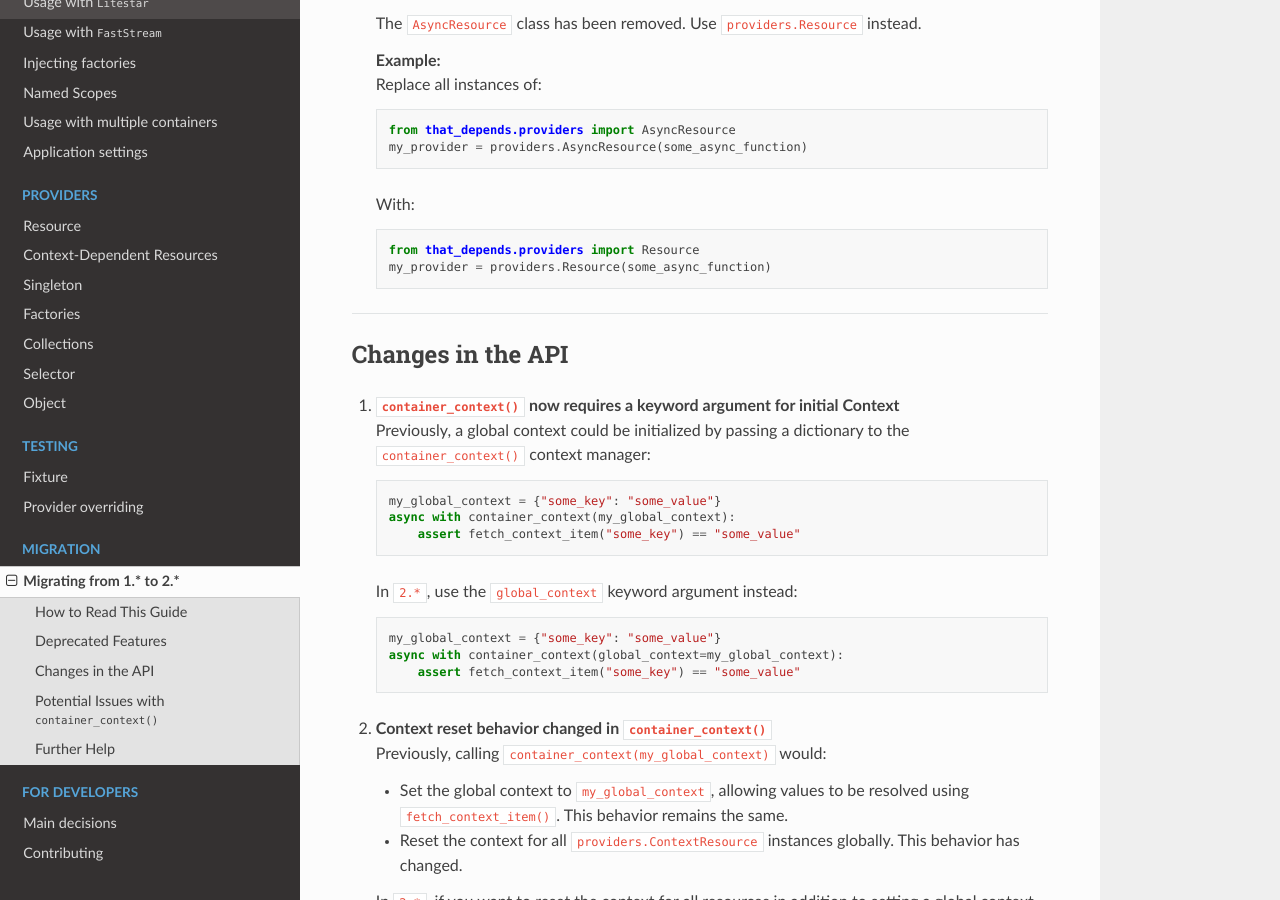
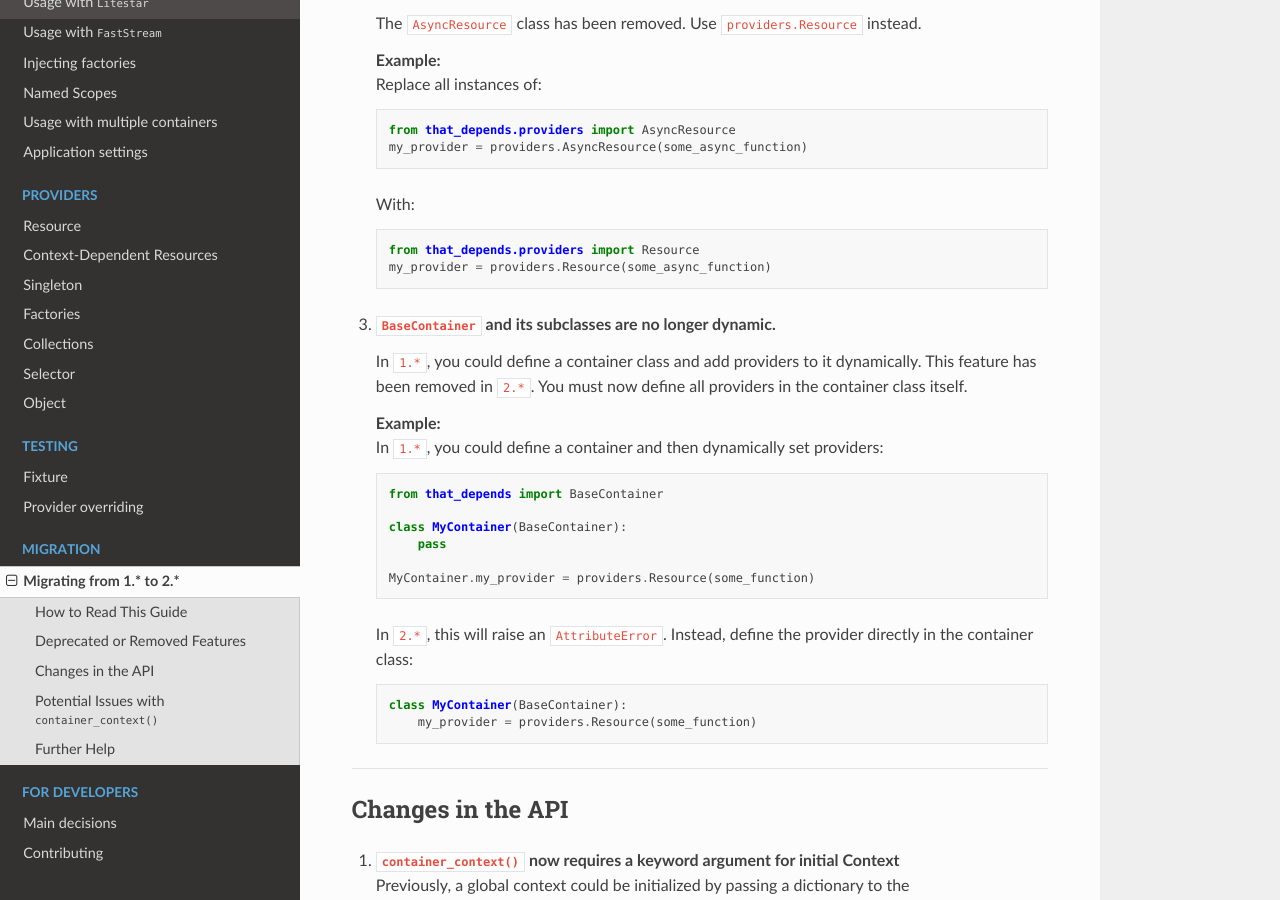
Before and after one commit to modern-python/that-depends, a Sphinx documentation site: the page built from docs/migration/v2.md, in a window 1280 px wide and 900 px high, scrolled down 1003 px. Built offline with Sphinx 7.4.7 and the Read the Docs theme 3.1.0, drawn with Linux system fonts in a browser that asks for light colours; some of the changed text lies outside the part shown.

Commit message:
Updated migration guide to mention that dynamic ontainer was removed.

````diff
--- a/docs/migration/v2.md
+++ b/docs/migration/v2.md
@@ -9,7 +9,7 @@ If you want to learn more about the new features introduced in `2.*`, please ref
 
 ---
 
-## Deprecated Features
+## Deprecated or Removed Features
 
 1. **`BaseContainer.init_async_resources()` removed**
    The method `BaseContainer.init_async_resources()` has been removed. Use `BaseContainer.init_resources()` instead.
@@ -47,6 +47,26 @@ If you want to learn more about the new features introduced in `2.*`, please ref
    ```python
    from that_depends.providers import Resource
    my_provider = providers.Resource(some_async_function)
+   ```
+
+3. **`BaseContainer` and its subclasses are no longer dynamic.**
+
+   In `1.*`, you could define a container class and add providers to it dynamically. This feature has been removed in `2.*`. You must now define all providers in the container class itself.
+
+   **Example:**
+   In `1.*`, you could define a container and then dynamically set providers:
+   ```python
+   from that_depends import BaseContainer
+
+   class MyContainer(BaseContainer):
+       pass
+
+   MyContainer.my_provider = providers.Resource(some_function)
+   ```
+   In `2.*`, this will raise an `AttributeError`. Instead, define the provider directly in the container class:
+   ```python
+   class MyContainer(BaseContainer):
+       my_provider = providers.Resource(some_function)
    ```
 
 ---
````
